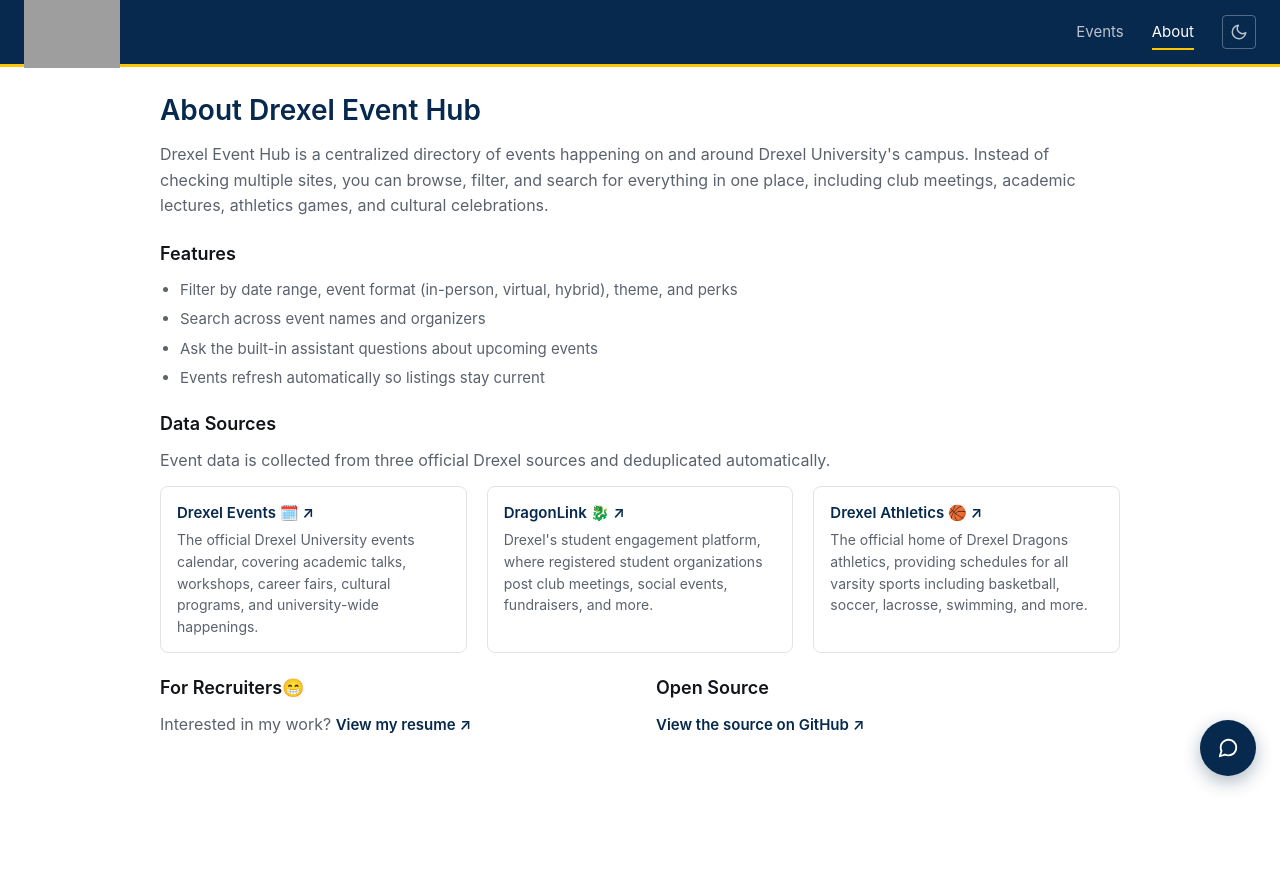
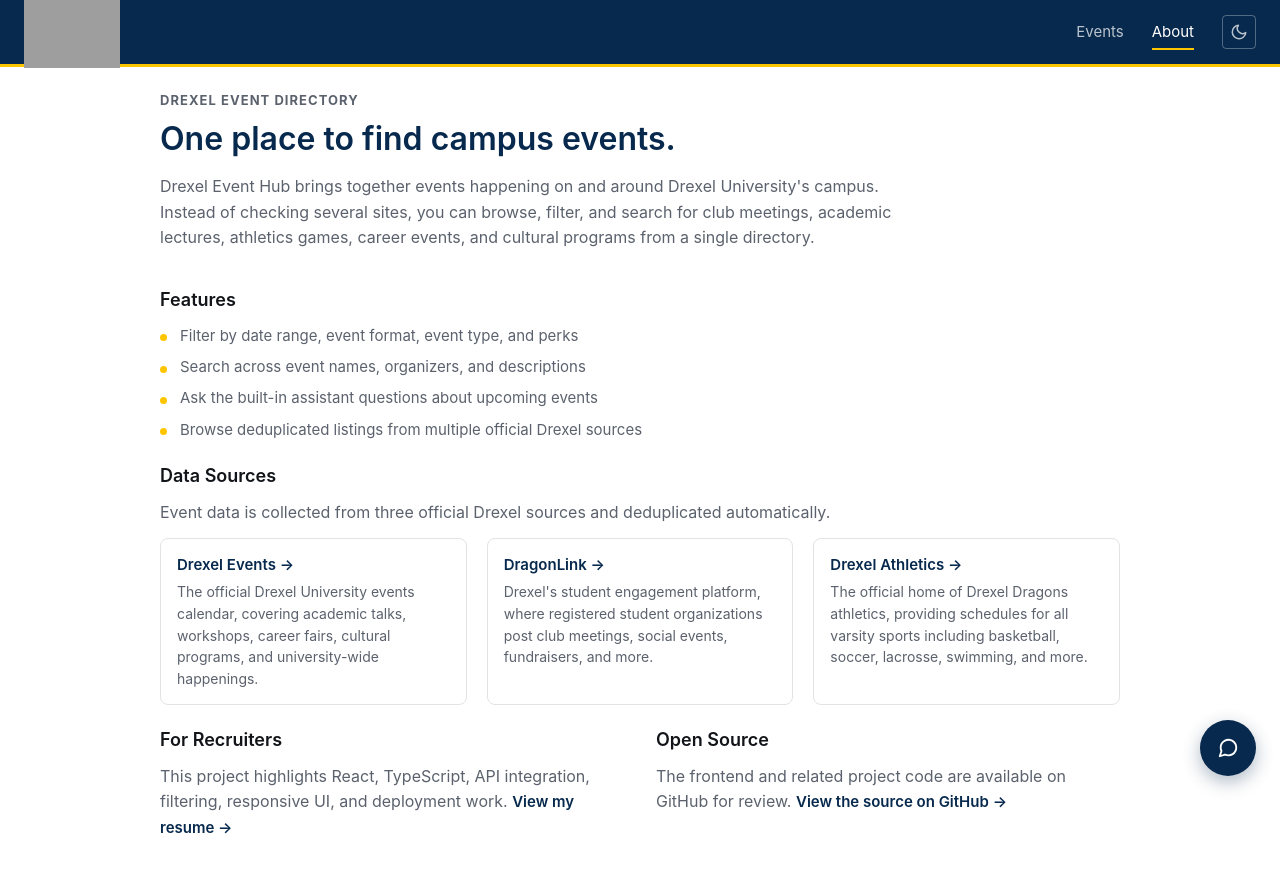
Before and after one commit to toomeem/drexel-event-directory, a React (Vite) app in the folder frontend/: page /about in a window 1280 px wide. Shown: the top 872 px of the page. Before the commit the page ends 800 px from the top, so only its background shows below. Built offline with nearby package versions, Linux system fonts and the light colour scheme; grey boxes are pictures that could not be loaded.

Commit message:
improve filtering bar UI

```diff
--- a/frontend/src/components/EventFilterBar.tsx
+++ b/frontend/src/components/EventFilterBar.tsx
@@ -195,7 +195,7 @@
         onApply={(values) => onChange({ ...filters, eventStatus: values })}
       />
       <FilterDropdown
-        label="Theme"
+        label="Event Type"
         options={THEME_OPTIONS}
         selected={filters.themes}
         multi={true}
--- a/frontend/src/components/FilterDropdown.tsx
+++ b/frontend/src/components/FilterDropdown.tsx
@@ -52,10 +52,15 @@
   }, [open]);
 
   const isActive = selected.length > 0;
+  const optionValues = options.map((o) => o.value);
+  const allOptionsSelected =
+    optionValues.length > 0 && optionValues.every((value) => draft.includes(value));
   const buttonLabel = !isActive
     ? label
     : multi
-      ? `${label} (${selected.length})`
+      ? selected.length === options.length
+        ? `${label} (All)`
+        : `${label} (${selected.length})`
       : `${label}: ${options.find((o) => o.value === selected[0])?.label ?? selected[0]}`;
 
   function toggleSingle(value: string) {
@@ -75,13 +80,12 @@
   }
 
   function clearAll() {
-    if (multi) {
-      onApply([]);
-      setOpen(false);
-    } else {
     onApply([]);
     setOpen(false);
   }
+
+  function toggleAllMulti() {
+    setDraft(allOptionsSelected ? [] : optionValues);
   }
 
   return (
@@ -117,6 +121,19 @@
         <div className="filter-dropdown__panel" role="listbox">
           <ul className="filter-dropdown__options">
             <li>
+              {multi ? (
+                <button
+                  type="button"
+                  className={
+                    "filter-dropdown__option filter-dropdown__option--default" +
+                    (allOptionsSelected ? " filter-dropdown__option--selected" : "")
+                  }
+                  onClick={toggleAllMulti}
+                  disabled={options.length === 0}
+                >
+                  {allOptionsSelected ? "Unselect All" : "Select All"}
+                </button>
+              ) : (
                 <button
                   type="button"
                   className={
@@ -129,6 +146,7 @@
                 >
                   {defaultLabel}
                 </button>
+              )}
             </li>
             {options.length === 0 && (
               <li className="filter-dropdown__empty">No options available</li>
--- a/frontend/src/pages/AboutPage.tsx
+++ b/frontend/src/pages/AboutPage.tsx
@@ -1,43 +1,51 @@
 const SOURCES = [
   {
-        name: "Drexel Events 🗓️",
+    name: "Drexel Events",
     url: "https://drexel.edu/events?q&sortBy=relevance&sortOrder=asc&page=1&startDate&endDate",
     description:
       "The official Drexel University events calendar, covering academic talks, workshops, career fairs, cultural programs, and university-wide happenings.",
   },
   {
-        name: "DragonLink 🐉",
+    name: "DragonLink",
     url: "https://drexel.campuslabs.com/engage/",
     description:
       "Drexel's student engagement platform, where registered student organizations post club meetings, social events, fundraisers, and more.",
   },
   {
-        name: "Drexel Athletics 🏀",
+    name: "Drexel Athletics",
     url: "https://drexeldragons.com/",
     description:
       "The official home of Drexel Dragons athletics, providing schedules for all varsity sports including basketball, soccer, lacrosse, swimming, and more.",
   },
 ];
 
+const FEATURES = [
+  "Filter by date range, event format, event type, and perks",
+  "Search across event names, organizers, and descriptions",
+  "Ask the built-in assistant questions about upcoming events",
+  "Browse deduplicated listings from multiple official Drexel sources",
+];
+
 export function AboutPage() {
   return (
     <div className="about-page">
-            <h1 className="about-page__title">About Drexel Event Hub</h1>
-            <p className="about-page__body">
-                Drexel Event Hub is a centralized directory of events happening on and
-                around Drexel University's campus. Instead of checking multiple sites,
-                you can browse, filter, and search for everything in one place, including
-                club meetings, academic lectures, athletics games, and cultural
-                celebrations.
+      <header className="about-page__hero">
+        <p className="about-page__eyebrow">Drexel Event Directory</p>
+        <h1 className="about-page__title">One place to find campus events.</h1>
+        <p className="about-page__body about-page__intro">
+          Drexel Event Hub brings together events happening on and around Drexel
+          University's campus. Instead of checking several sites, you can browse,
+          filter, and search for club meetings, academic lectures, athletics
+          games, career events, and cultural programs from a single directory.
         </p>
+      </header>
 
       <section className="about-page__section">
         <h2 className="about-page__section-title">Features</h2>
         <ul className="about-page__feature-list">
-                    <li>Filter by date range, event format (in-person, virtual, hybrid), theme, and perks</li>
-                    <li>Search across event names and organizers</li>
-                    <li>Ask the built-in assistant questions about upcoming events</li>
-                    <li>Events refresh automatically so listings stay current</li>
+          {FEATURES.map((feature) => (
+            <li key={feature}>{feature}</li>
+          ))}
         </ul>
       </section>
 
@@ -56,7 +64,8 @@
                 rel="noopener noreferrer"
                 className="about-page__source-name"
               >
-                                {source.name} ↗
+                {source.name}
+                <span aria-hidden="true"> -&gt;</span>
               </a>
               <p className="about-page__source-desc">{source.description}</p>
             </li>
@@ -66,16 +75,18 @@
 
       <div className="about-page__row">
         <section className="about-page__section">
-                    <h2 className="about-page__section-title">For Recruiters😁</h2>
+          <h2 className="about-page__section-title">For Recruiters</h2>
           <p className="about-page__body">
-                        Interested in my work?{" "}
+            This project highlights React, TypeScript, API integration,
+            filtering, responsive UI, and deployment work.{" "}
             <a
               href="https://drexel-events-general-bucket-034584778101-us-east-1-an.s3.us-east-1.amazonaws.com/resume_V3.pdf"
               target="_blank"
               rel="noopener noreferrer"
               className="about-page__source-name"
             >
-                            View my resume ↗
+              View my resume
+              <span aria-hidden="true"> -&gt;</span>
             </a>
           </p>
         </section>
@@ -83,14 +94,16 @@
         <section className="about-page__section">
           <h2 className="about-page__section-title">Open Source</h2>
           <p className="about-page__body">
-
+            The frontend and related project code are available on GitHub for
+            review.{" "}
             <a
               href="https://github.com/toomeem/drexel-event-directory/"
               target="_blank"
               rel="noopener noreferrer"
               className="about-page__source-name"
             >
-                            View the source on GitHub ↗
+              View the source on GitHub
+              <span aria-hidden="true"> -&gt;</span>
             </a>
           </p>
         </section>
--- a/frontend/src/styles/index.css
+++ b/frontend/src/styles/index.css
@@ -547,6 +547,16 @@
   background: var(--color-placeholder);
 }
 
+.filter-dropdown__option:disabled {
+  color: var(--color-text-subtle);
+  cursor: not-allowed;
+  opacity: 0.6;
+}
+
+.filter-dropdown__option:disabled:hover {
+  background: transparent;
+}
+
 .filter-dropdown__option--selected {
   font-weight: 600;
   color: var(--color-drexel-blue);
@@ -648,8 +658,21 @@
   margin: 0 auto;
 }
 
+.about-page__hero {
+  padding-bottom: 6px;
+}
+
+.about-page__eyebrow {
+  margin: 0 0 8px;
+  color: var(--color-text-muted);
+  font-size: 13px;
+  font-weight: 700;
+  letter-spacing: 0.08em;
+  text-transform: uppercase;
+}
+
 .about-page__title {
-  font-size: 28px;
+  font-size: 32px;
   font-weight: 600;
   margin: 0 0 12px;
   color: var(--color-drexel-blue);
@@ -660,6 +683,10 @@
   color: var(--color-text-muted);
   line-height: 1.6;
   margin: 0 0 8px;
+}
+
+.about-page__intro {
+  max-width: 760px;
 }
 
 .about-page__section {
@@ -686,13 +713,30 @@
 
 .about-page__feature-list {
   margin: 0;
-  padding-left: 20px;
+  padding-left: 0;
   display: flex;
   flex-direction: column;
-  gap: 6px;
+  gap: 8px;
   color: var(--color-text-muted);
   font-size: 15px;
   line-height: 1.55;
+  list-style: none;
+}
+
+.about-page__feature-list li {
+  position: relative;
+  padding-left: 20px;
+}
+
+.about-page__feature-list li::before {
+  content: "";
+  position: absolute;
+  left: 0;
+  top: 0.7em;
+  width: 7px;
+  height: 7px;
+  border-radius: 50%;
+  background: var(--color-drexel-gold);
 }
 
 .about-page__source-list {
@@ -724,6 +768,12 @@
 
 .about-page__source-name:hover {
   text-decoration: underline;
+}
+
+.about-page__source-name:focus-visible {
+  outline: 2px solid var(--color-drexel-gold);
+  outline-offset: 3px;
+  border-radius: var(--radius-sm);
 }
 
 .about-page__source-desc {
@@ -809,6 +859,10 @@
   color: var(--color-drexel-gold);
 }
 
+:root[data-theme="dark"] .about-page__feature-list li::before {
+  background: var(--color-accent);
+}
+
 :root[data-theme="dark"] .about-page__source-item {
   border-color: var(--color-border);
   background: var(--color-surface);
@@ -835,6 +889,19 @@
 
   .site-header__nav {
     gap: 18px;
+  }
+
+  .about-page__title {
+    font-size: 28px;
+  }
+
+  .about-page__row {
+    flex-direction: column;
+    gap: 22px;
+  }
+
+  .about-page__source-list {
+    flex-direction: column;
   }
 }
 
```
Also changed, not shown: 1 other file (tests, documents, lock files or other folders). Lines whose indentation alone changed are shown as unchanged.
